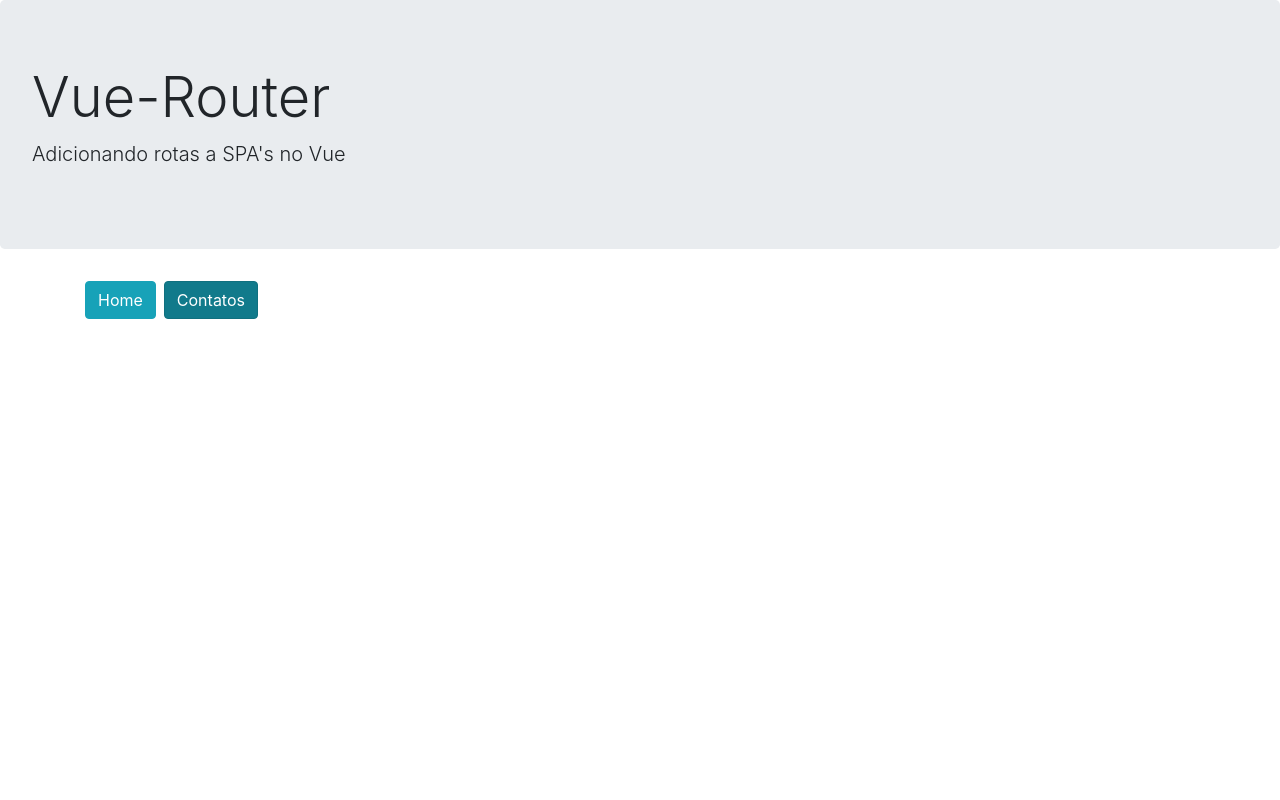
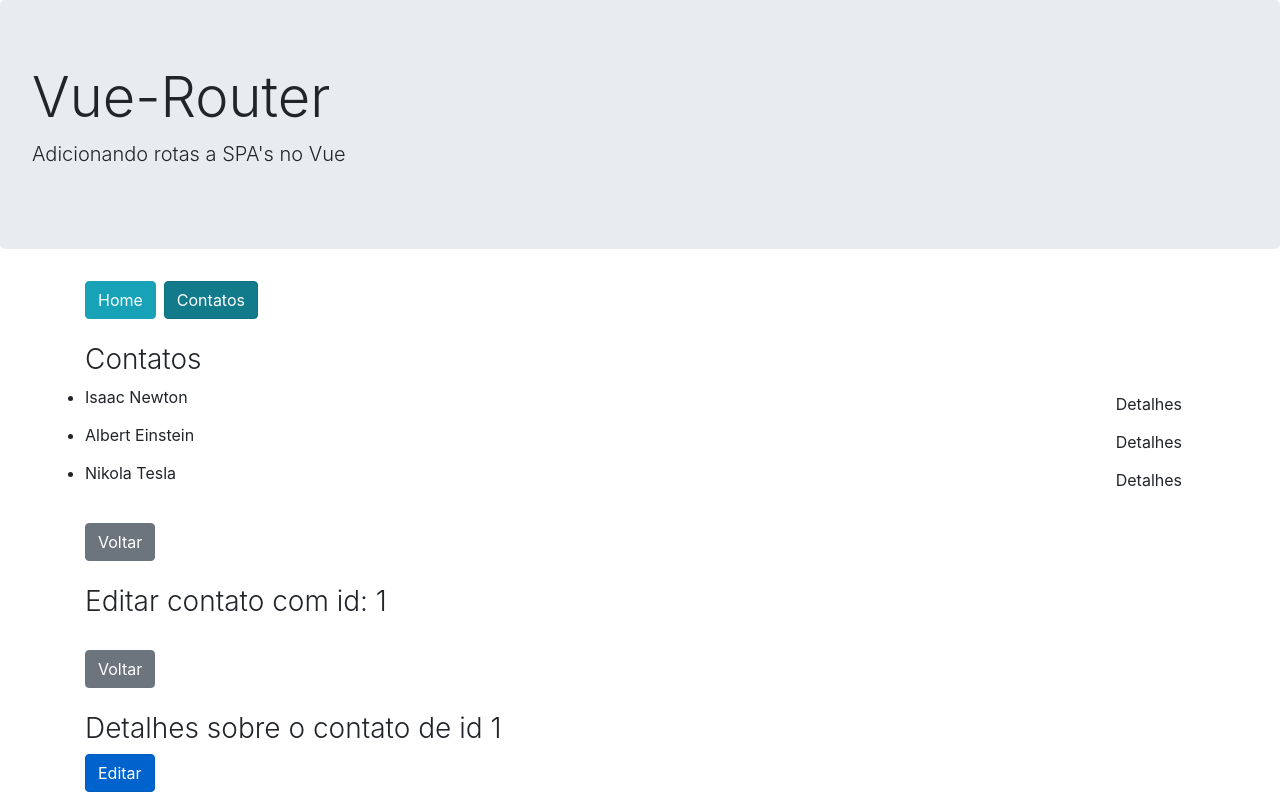
Before and after one commit to victorqrz/vue-rotas, a Vue app: page /contatos/1/editar in a window 1280 px wide. Built offline with nearby package versions, Linux system fonts and the light colour scheme.

Commit message:
criacao da rota e componente de edição

```diff
--- a/src/components/contatos/ContatosListaIten.vue
+++ b/src/components/contatos/ContatosListaIten.vue
@@ -6,7 +6,6 @@
       class="btn btn-info-btn-sm float-right">
         Detalhes
     </router-link>
-
   </li>
 </template>
 
--- a/src/routes.js
+++ b/src/routes.js
@@ -5,6 +5,8 @@
 import Contatos from './views/contatos/Contatos.vue'
 import ContatoDetalhes from './views/contatos/ContatoDetalhes.vue'
 import ContatosHome from './views/contatos/ContatosHome.vue'
+import ContatoEditar from './views/contatos/ContatoEditar.vue'
+
 
 Vue.use(VueRouter)
 
@@ -16,8 +18,21 @@
       path: '/contatos',
       component: Contatos,
       children: [
-        { path: ':id' ,component: ContatoDetalhes, name: 'contato'},
-        { path: '' ,component: ContatosHome}
+        { path:
+          ':id',
+          component: ContatoDetalhes,
+          name: 'contato'
+        },
+
+        { path:
+          ':id/editar',
+          components: {
+            default: ContatoEditar,
+            'contato-detalhes': ContatoDetalhes
+          }
+        },
+
+        { path: '', component: ContatosHome},
       ]
     },
     { path: '/' ,component: Home}
--- a/src/views/contatos/ContatoDetalhes.vue
+++ b/src/views/contatos/ContatoDetalhes.vue
@@ -1,9 +1,25 @@
 <template>
-  <h3 class="font-weight-light">Detalhes sobre o contato de id {{ $route.params.id }}</h3>
+  <div>
+    <h3 class="font-weight-light">Detalhes sobre o contato de id {{ id }}</h3>
+    <router-link
+      :to="`/contatos/${id}/editar`"
+      class="btn btn-primary"
+    >
+      Editar
+    </router-link>
+  </div>
 </template>
 
 <script>
 export default {
-
+  data() {
+    return {
+      id: this.$route.params.id,
+      }
+  },
+  beforeRouteUpdate(to, from, next) {
+        this.id = to.params.id;
+        next();
+  }
 }
 </script>
--- /dev/null
+++ b/src/views/contatos/ContatoEditar.vue
@@ -0,0 +1,11 @@
+<template>
+  <div>
+    <h3 class="font-weight-light">Editar contato com id: {{ $route.params.id }}</h3>
+    <button
+      class="btn btn-secondary mt-4 mb-4"
+      @click="$router.back()"
+    >
+      Voltar
+    </button>
+  </div>
+</template>
--- a/src/views/contatos/Contatos.vue
+++ b/src/views/contatos/Contatos.vue
@@ -2,6 +2,7 @@
   <div>
     <ContatosLista />
     <router-view></router-view>
+    <router-view name="contato-detalhes"></router-view>
   </div>
 </template>
 
```
Also changed, not shown: src/App.vue (+5 -4 lines).
